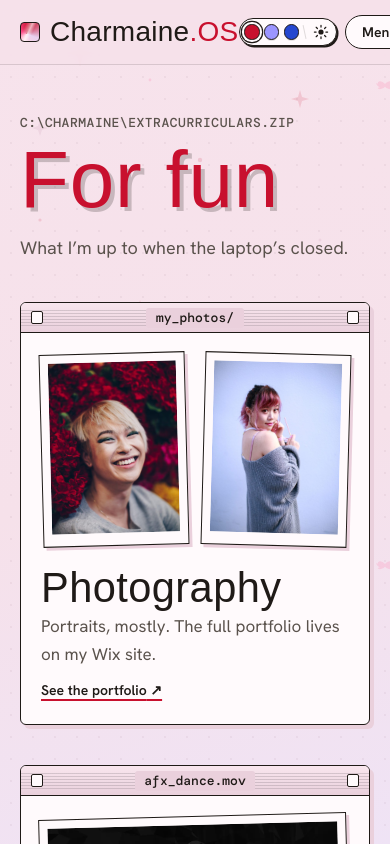
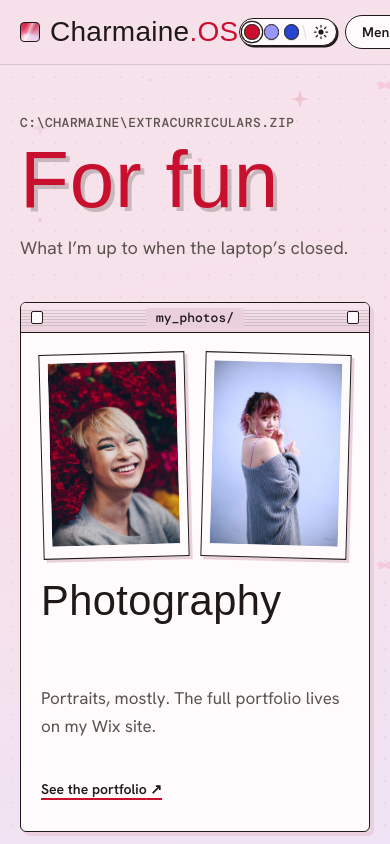
Before and after one commit to laicharmaine/personal-website, a Next.js app: page /fun in a window 390 px wide. Shown: the top 844 px of the page. Built offline with nearby package versions, Linux system fonts and the light colour scheme; a web font is replaced by a local one.

Commit message:
Make every For fun card the same size, including cat.gif.
The cat photo was a full-width square, so that window stood much taller
than the others. All four cards now share a 3/2 media well and reserved
title, blurb, and link slots, at desktop and mobile widths.

```diff
--- a/app/globals.css
+++ b/app/globals.css
@@ -624,6 +624,39 @@ input:focus-visible:not(.bare) {
   border-radius: 4px;
 }
 
+/* For fun: every card shares one media well and reserved text slots
+   so cat.gif is the same size as the other windows. 3/2 matches the
+   natural footprint of two 3:4 portraits or a 16:9 clip plus caption. */
+.fun-media {
+  aspect-ratio: 3 / 2;
+  width: 100%;
+  min-height: 0;
+}
+.fun-copy {
+  margin-top: 1.5rem;
+  display: flex;
+  flex-direction: column;
+  flex: 1 1 auto;
+}
+.fun-copy h2 {
+  /* Jersey 10 titles can wrap to two lines on a narrow card ("Dance & choreography"). */
+  min-height: calc(2.6rem * 0.85 * 2);
+}
+.fun-stat {
+  margin-top: 0.25rem;
+  min-height: 1.25rem;
+  line-height: 1.25rem;
+}
+.fun-line {
+  margin-top: 0.5rem;
+  /* Three lines covers the longest blurb at mobile width. */
+  min-height: calc(1.6em * 3);
+}
+.fun-links {
+  margin-top: 0.75rem;
+  min-height: 1.75rem;
+}
+
 /* For fun: photo prints + placeholder frames */
 .photo-frame {
   border: 1.5px solid var(--ink);
--- a/components/views/FunView.tsx
+++ b/components/views/FunView.tsx
@@ -15,12 +15,6 @@ import { useEdit } from "@/components/edit/EditProvider";
 import { templates, type FunItem, type FunMedia } from "@/lib/content";
 import type { Path } from "@/lib/path";
 
-const aspect = {
-  portrait: "aspect-[3/4]",
-  wide: "aspect-video",
-  square: "aspect-square",
-} as const;
-
 function Frame({
   m,
   shape,
@@ -37,29 +31,27 @@ function Frame({
   const tilt = i % 2 === 0 ? "-rotate-[1.5deg]" : "rotate-[1.5deg]";
   const remote = Boolean(m.src && /^https?:/.test(m.src));
   const inner = m.src ? (
-    <span className={`photo-frame block bg-paper p-2 pb-3 ${tilt}`}>
-      <span className={`relative block overflow-hidden ${aspect[shape]}`}>
+    <span className={`photo-frame flex h-full min-h-0 flex-col bg-paper p-2 pb-3 ${tilt}`}>
+      <span className="relative min-h-0 w-full flex-1 overflow-hidden">
         <Image
           src={m.src}
           alt={m.alt ?? ""}
           fill
-          sizes={small ? "128px" : "(min-width: 768px) 260px, 45vw"}
+          sizes={small ? "128px" : "(min-width: 768px) 500px, 90vw"}
           className="object-cover"
           unoptimized={remote}
         />
       </span>
       {m.caption && (
         <span
-          className={`mt-2 block text-center font-mono text-ink-soft ${small ? "text-[0.6rem] leading-tight" : "text-xs"}`}
+          className={`mt-2 block shrink-0 text-center font-mono text-ink-soft ${small ? "text-[0.6rem] leading-tight" : "text-xs"}`}
         >
           <T path={[...path, "caption"]} />
         </span>
       )}
     </span>
   ) : (
-    <span
-      className={`placeholder-frame grid place-items-center rounded-md border-[1.5px] border-dashed border-ink/40 bg-desk/50 p-3 text-center ${aspect[shape]}`}
-    >
+    <span className="placeholder-frame grid h-full min-h-0 place-items-center rounded-md border-[1.5px] border-dashed border-ink/40 bg-desk/50 p-3 text-center">
       <span>
         <span aria-hidden className="block text-2xl text-peri-deep">
           {shape === "wide" ? "▶" : "✦"}
@@ -71,13 +63,13 @@ function Frame({
     </span>
   );
   return (
-    <span className="relative block">
+    <span className="relative block h-full min-h-0">
       {m.href ? (
         <a
           href={m.href}
           target="_blank"
           rel="noopener noreferrer"
-          className="block"
+          className="flex h-full min-h-0 flex-col"
         >
           {inner}
         </a>
@@ -106,13 +98,14 @@ export default function FunView() {
               kind="item"
               sortKey={`f${idx}`}
               label="Card"
+              className="h-full"
             >
               <Window
                 as="section"
                 title={<T path={["fun", idx, "file"]} />}
                 tone="peri"
-                className={`relative ${idx < 2 ? "win-open" : "win-open-2"}`}
-                bodyClassName="px-5 pb-6 pt-5 sm:px-7 sm:pb-7"
+                className={`relative flex h-full flex-col ${idx < 2 ? "win-open" : "win-open-2"}`}
+                bodyClassName="flex flex-1 flex-col px-5 pb-6 pt-5 sm:px-7 sm:pb-7"
                 labelledBy={`fun-${item.slug}`}
               >
                 <ItemTools
@@ -123,9 +116,9 @@ export default function FunView() {
                   confirmRemove
                   className="right-10 top-1"
                 />
-                <div id={item.slug} className="scroll-mt-24">
+                <div id={item.slug} className="flex flex-1 flex-col scroll-mt-24">
                   <div
-                    className={`grid gap-4 ${
+                    className={`fun-media grid gap-4 ${
                       item.media.length >= 3
                         ? "grid-cols-3"
                         : item.media.length === 2
@@ -140,10 +133,10 @@ export default function FunView() {
                         kind="image"
                         label="Photo"
                         as="span"
-                        className="relative block"
+                        className="relative block h-full min-h-0"
                         sizes={{
-                          s: "relative mx-auto block w-[72%]",
-                          l: "relative block",
+                          s: "relative mx-auto block h-full min-h-0 w-[72%]",
+                          l: "relative block h-full min-h-0",
                         }}
                       >
                         <Frame
@@ -171,28 +164,35 @@ export default function FunView() {
                     />
                   )}
 
+                  <div className="fun-copy">
                   <h2
                     id={`fun-${item.slug}`}
-                    className="pixel mt-6 text-[2.6rem]"
+                    className="pixel text-[2.6rem]"
                   >
                     <T path={["fun", idx, "title"]} />
                   </h2>
-                  {item.stat && (
-                    <p className="mt-1 font-mono text-sm text-ink-soft">
-                      <T path={["fun", idx, "stat", "value"]} />{" "}
-                      <T path={["fun", idx, "stat", "label"]} />
-                    </p>
-                  )}
+                  <p className="fun-stat font-mono text-sm text-ink-soft">
+                    {item.stat ? (
+                      <>
+                        <T path={["fun", idx, "stat", "value"]} />{" "}
+                        <T path={["fun", idx, "stat", "label"]} />
+                      </>
+                    ) : (
+                      <span aria-hidden className="invisible">
+                        &nbsp;
+                      </span>
+                    )}
+                  </p>
                   <Block
                     id={`fun.${item.slug || idx}.line`}
                     label="Card text"
                     as="p"
-                    className="mt-2 text-ink-soft"
+                    className="fun-line text-ink-soft"
                   >
                     <T path={["fun", idx, "line"]} multiline />
                   </Block>
-                  {(item.links?.length || editing) && (
-                    <p className="mt-3 flex flex-wrap gap-x-5 gap-y-2 text-sm font-semibold">
+                  {(item.links?.length || editing) ? (
+                    <p className="fun-links flex flex-wrap gap-x-5 gap-y-2 text-sm font-semibold">
                       {item.links?.map((l, j) => (
                         <span key={j} className="relative">
                           <a
@@ -221,7 +221,12 @@ export default function FunView() {
                         label="Add link"
                       />
                     </p>
+                  ) : (
+                    <p className="fun-links" aria-hidden>
+                      &nbsp;
+                    </p>
                   )}
+                  </div>
                 </div>
               </Window>
             </Block>
```
